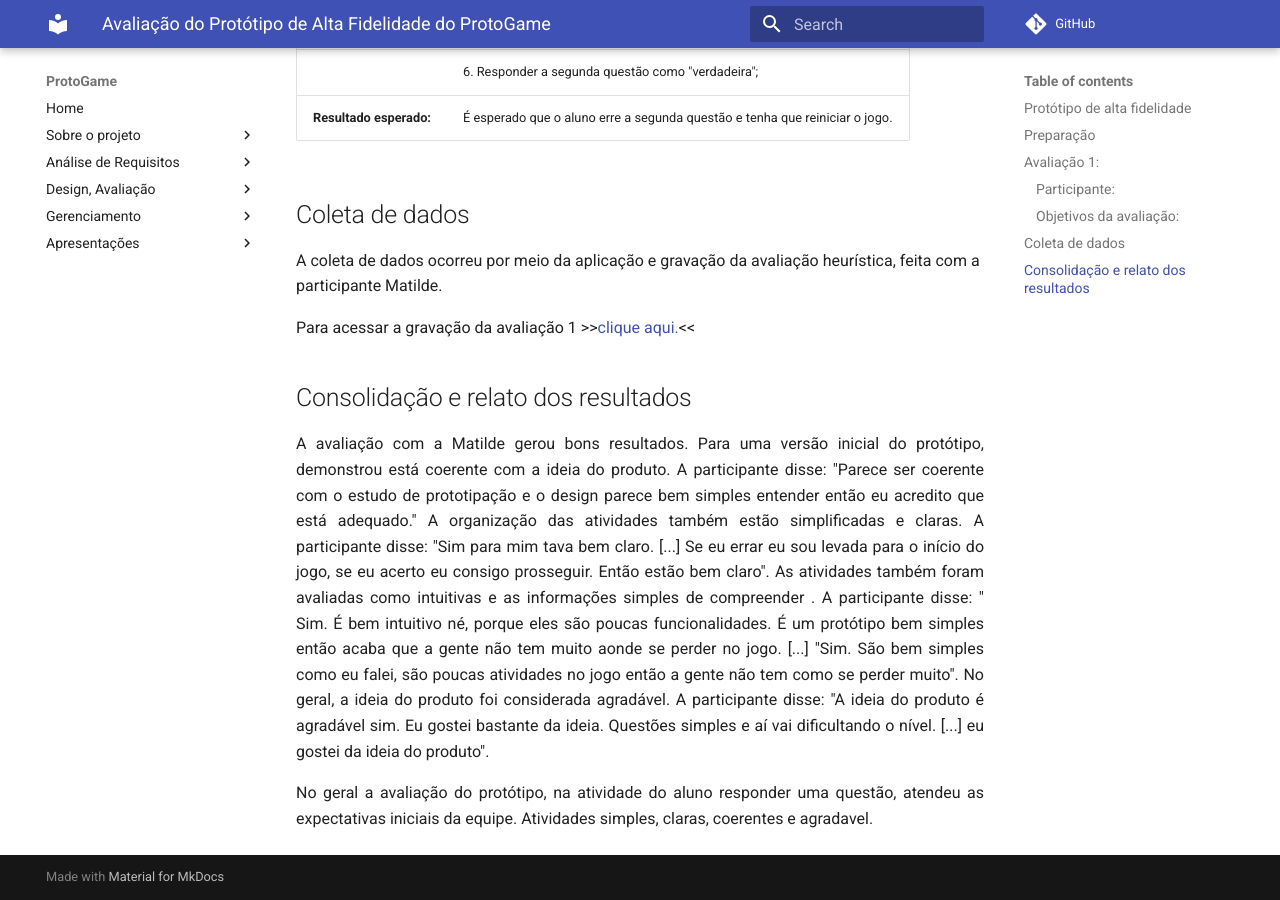
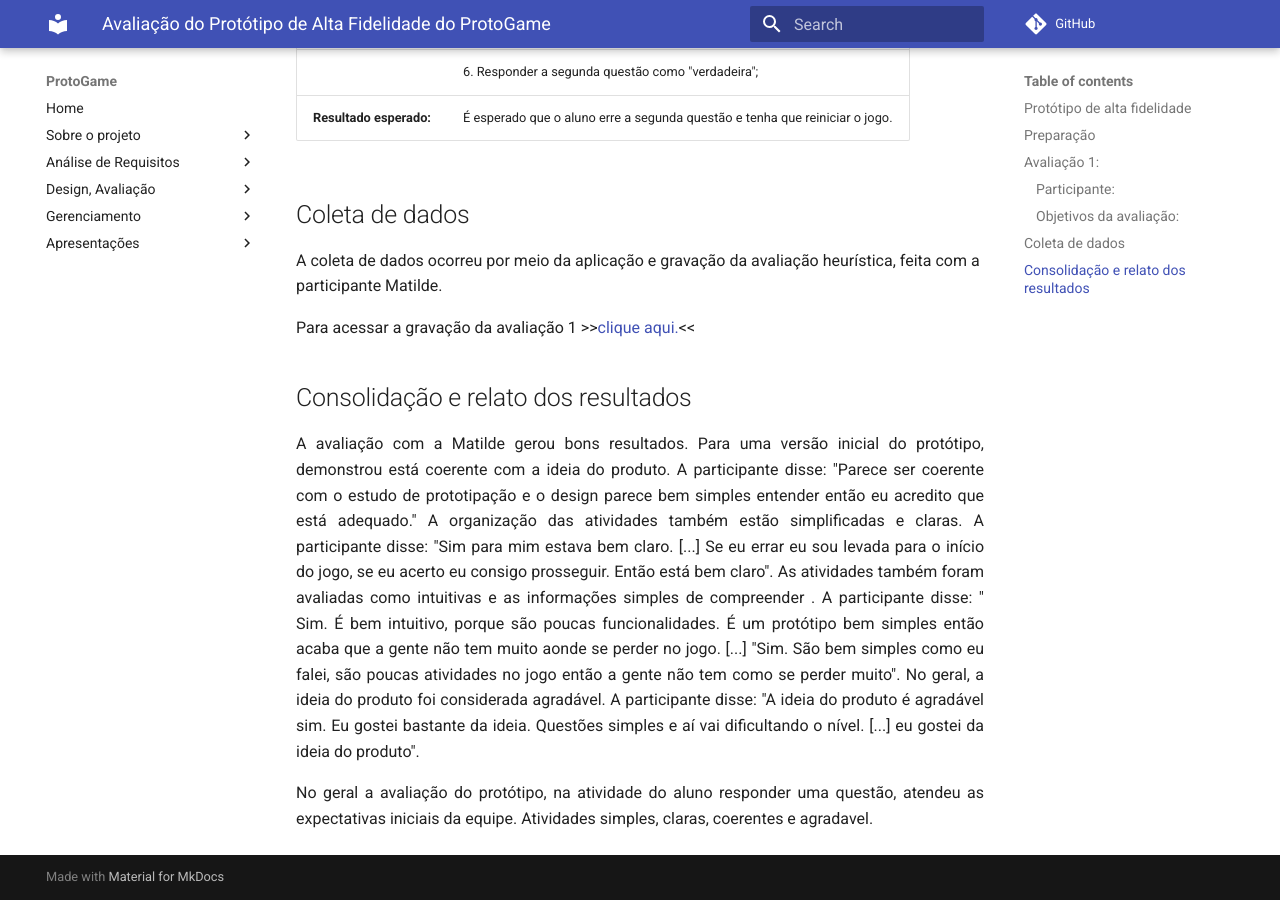
Before and after one commit to Design-de-Jogos/2020.1-ProtoGame, an MkDocs documentation site: the page built from docs/Avaliacao-relato-resultados-proto-alta-fidelidade.md, in a window 1280 px wide and 900 px high, scrolled down 3024 px. Built offline with MkDocs 1.6.1 and Material for MkDocs 9.7.7, drawn with Linux system fonts in a browser that asks for light colours; comment, search, counter and statistics services are not loaded.

Commit message:
Update Avaliacao-relato-resultados-proto-alta-fidelidade.md

```diff
--- a/docs/Avaliacao-relato-resultados-proto-alta-fidelidade.md
+++ b/docs/Avaliacao-relato-resultados-proto-alta-fidelidade.md
@@ -77,7 +77,7 @@ Para acessar a gravação da avaliação 1 >>[clique aqui.](https://www.youtube.
 ## Consolidação e relato dos resultados
 
 <p align="justify">
-A avaliação com a Matilde gerou bons resultados. Para uma versão inicial do protótipo, demonstrou está coerente com a ideia do produto. A participante disse: "Parece ser coerente com o estudo de prototipação e o design parece bem simples entender então eu acredito que está adequado." A organização das atividades também estão simplificadas e claras. A participante disse: "Sim para mim tava bem claro. [...] Se eu errar eu sou levada para o início do jogo, se eu acerto eu consigo prosseguir. Então estão bem claro". As atividades também foram avaliadas como intuitivas e as informações simples de compreender . A participante disse: " Sim. É bem intuitivo né, porque eles são poucas funcionalidades. É um protótipo bem simples então acaba que a gente não tem muito aonde se perder no jogo. [...] "Sim. São bem simples como eu falei, são poucas atividades no jogo então a gente não tem como se perder muito". No geral, a ideia do produto foi considerada agradável. A participante disse: "A ideia do produto é agradável sim. Eu gostei bastante da ideia. Questões simples e aí vai dificultando o nível. [...]  eu gostei da ideia do produto".
+A avaliação com a Matilde gerou bons resultados. Para uma versão inicial do protótipo, demonstrou está coerente com a ideia do produto. A participante disse: "Parece ser coerente com o estudo de prototipação e o design parece bem simples entender então eu acredito que está adequado." A organização das atividades também estão simplificadas e claras. A participante disse: "Sim para mim estava bem claro. [...] Se eu errar eu sou levada para o início do jogo, se eu acerto eu consigo prosseguir. Então está bem claro". As atividades também foram avaliadas como intuitivas e as informações simples de compreender . A participante disse: " Sim. É bem intuitivo, porque são poucas funcionalidades. É um protótipo bem simples então acaba que a gente não tem muito aonde se perder no jogo. [...] "Sim. São bem simples como eu falei, são poucas atividades no jogo então a gente não tem como se perder muito". No geral, a ideia do produto foi considerada agradável. A participante disse: "A ideia do produto é agradável sim. Eu gostei bastante da ideia. Questões simples e aí vai dificultando o nível. [...]  eu gostei da ideia do produto".
 <p>
 <p align="justify">
 No geral a avaliação do protótipo, na atividade do aluno responder uma questão, atendeu as expectativas iniciais da equipe. Atividades simples, claras, coerentes e agradavel.
```
